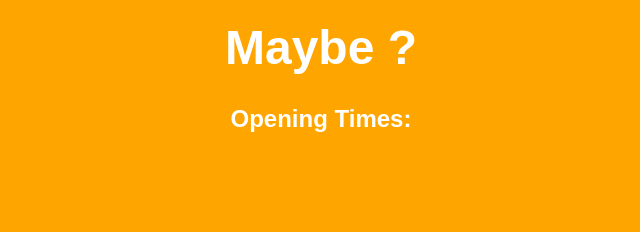
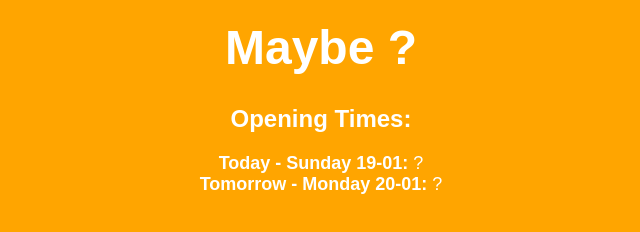
Before and after one commit to sakkoap/mrtest, a plain HTML site: page index.html in a window 1280 px wide. Shown: the whole page, without its empty margins (319-959 px from the left). Drawn offline with Linux system fonts and the light colour scheme.

Commit message:
Update index.html

```diff
--- a/index.html
+++ b/index.html
@@ -142,16 +142,25 @@ function displayStatus(openingTimes) {
 
     let openingTimesHTML = `<h2>Opening Times:</h2>`;
 
-    if (today && today.status === 'Open') {
+    // Show opening hours only if the status is "Open", otherwise show "?"
+    if (today) {
+        if (today.status === 'Open') {
             openingTimesHTML += `<strong>Today - ${getDayName(new Date(today.date))} ${formatDate(new Date(today.date))}:</strong> ${formatTime(timeToDecimal(today.opening))} - ${formatTime(
                   today.closing === "24:00" ? 23.99 : timeToDecimal(today.closing)
               )}<br>`;
+        } else {
+            openingTimesHTML += `<strong>Today - ${getDayName(new Date(today.date))} ${formatDate(new Date(today.date))}:</strong> ?<br>`;
+        }
     }
 
-    if (tomorrow && tomorrow.status === 'Open') {
+    if (tomorrow) {
+        if (tomorrow.status === 'Open') {
             openingTimesHTML += `<strong>Tomorrow - ${getDayName(new Date(tomorrow.date))} ${formatDate(new Date(tomorrow.date))}:</strong> ${formatTime(timeToDecimal(tomorrow.opening))} - ${formatTime(
                   timeToDecimal(tomorrow.closing)
               )}<br>`;
+        } else {
+            openingTimesHTML += `<strong>Tomorrow - ${getDayName(new Date(tomorrow.date))} ${formatDate(new Date(tomorrow.date))}:</strong> ?<br>`;
+        }
     }
 
     document.getElementById('openingTimes').innerHTML = openingTimesHTML;
```
Lines whose indentation alone changed are shown as unchanged.
